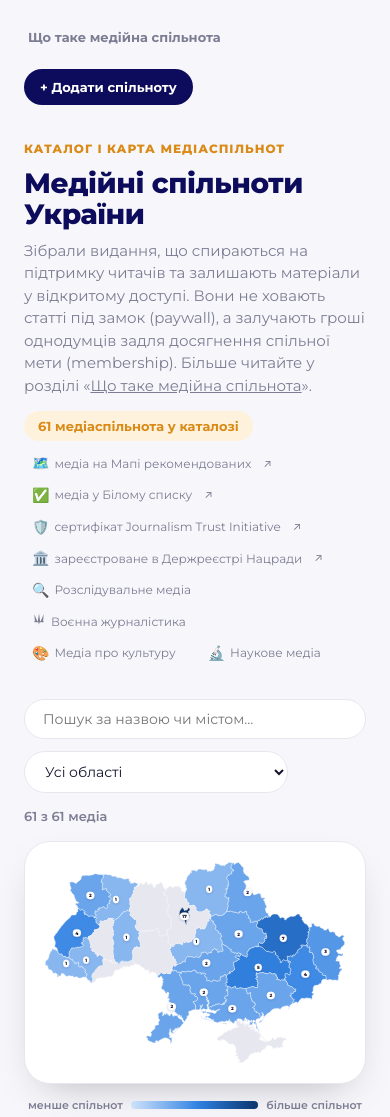
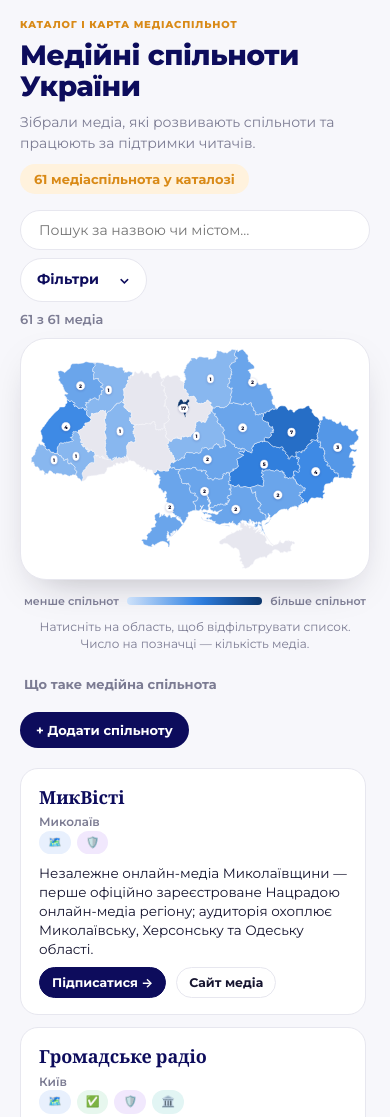
Before and after one commit to Ianitskyi/promedia-communities, a plain HTML site: page index.html in a window 390 px wide. Shown: the top 1117 px of the page. Drawn offline with nearby package versions, Linux system fonts and the light colour scheme; a web font is replaced by a local one.

Commit message:
Bring community map forward with compact intro and collapsible filters

```diff
--- a/css/style.css
+++ b/css/style.css
@@ -1355,3 +1355,35 @@ a.badge:hover {
   .network-nav { padding-inline: 16px; gap: 6px 15px; }
   .network-footer { gap: 8px 14px; }
 }
+
+/* Compact map entry: keep the catalog visible before secondary actions. */
+.hero { padding-top: 22px; }
+.catalog-controls { margin-top: 12px; display: block; }
+.catalog-controls .search-input { width: 100%; min-width: 0; }
+.catalog-filters { margin-top: 8px; }
+.catalog-filters > summary {
+  display: flex; align-items: center; gap: 8px; width: fit-content;
+  min-height: 44px; padding: 8px 16px; border: 1.5px solid var(--border);
+  border-radius: 22px; background: var(--card); color: var(--ink);
+  font-size: 14px; font-weight: 700; cursor: pointer; list-style: none;
+}
+.catalog-filters > summary::-webkit-details-marker { display: none; }
+.catalog-filters > summary::after { content: "⌄"; margin-left: 12px; }
+.catalog-filters[open] > summary::after { content: "⌃"; }
+.catalog-filters > summary:focus-visible { outline: 2px solid var(--ink); outline-offset: 3px; }
+.filter-options { padding: 12px 0 4px; }
+.filter-options .select-input { max-width: 100%; min-height: 44px; }
+.filter-options .legend-filter-btn { min-height: 44px; text-align: left; }
+#active-filter-count { border-radius: 999px; padding: 1px 7px; background: var(--accent-tint); }
+.catalog-controls + .results-count { margin-top: 8px; }
+.map-actions { padding: 14px 0 0; gap: 10px 16px; }
+.map-actions .nav-link { font-size: 13px; }
+@media (max-width: 600px) {
+  .hero { padding: 18px 20px 4px; }
+  .hero .eyebrow { font-size: 10px; margin-bottom: 8px; }
+  .hero .lede { font-size: 14px; }
+  .hero-stat { margin-top: 10px; }
+  .catalog-controls, .catalog-controls + .results-count, .catalog-layout { padding-left: 20px; padding-right: 20px; }
+  .catalog-layout { margin-top: 10px; }
+  .oblast-map { padding: 10px; }
+}
--- a/index.html
+++ b/index.html
@@ -24,66 +24,65 @@
 <link rel="alternate" hreflang="crh" href="https://communities.promedia.report/crh/" />
 <link rel="alternate" hreflang="x-default" href="https://communities.promedia.report/" />
 <link rel="icon" href="favicon.png" type="image/png" />
-<link rel="stylesheet" href="css/style.css?v=20261002-paths" />
+<link rel="stylesheet" href="css/style.css?v=20261114-compact-map" />
 <!-- Google tag (gtag.js) -->
 <script async src="https://news.promedia.report/js/promedia-analytics.js"></script>
 </head>
 <body>
 <promedia-global-header></promedia-global-header>
 
-<div class="utility-bar">
 
-  <a class="nav-link" href="#about-communities" data-i18n="nav.aboutCommunities">Що таке медійна спільнота</a>
-  <a class="add-btn" href="add/" data-i18n="nav.addCommunity">+ Додати спільноту</a>
-
-</div>
 
 
 
 <section class="hero" id="top">
   <div class="eyebrow" data-i18n="hero.eyebrow">Каталог і карта медіаспільнот</div>
   <h1 data-i18n="hero.title">Медійні спільноти України</h1>
-  <p class="lede" data-i18n-html="hero.ledeHtml">
-    Зібрали видання, що спираються на підтримку читачів та залишають матеріали у відкритому доступі. Вони не ховають статті під замок (paywall), а залучають гроші однодумців задля досягнення спільної мети (membership). Більше читайте у розділі «<a href="#about-communities">Що таке медійна спільнота</a>».
-  </p>
+  <p class="lede" data-i18n-html="hero.ledeHtml">Зібрали медіа, які розвивають спільноти та працюють за підтримки читачів.</p>
   <p class="hero-stat" id="hero-stat"></p>
+
+</section>
+
+<div class="controls catalog-controls">
+  <input class="search-input" id="search" type="search" aria-label="Пошук за назвою чи містом…" data-i18n-aria-label="controls.searchPlaceholder" placeholder="Пошук за назвою чи містом…" data-i18n-placeholder="controls.searchPlaceholder" />
+  <details class="catalog-filters" id="catalog-filters">
+    <summary><span data-i18n="controls.filters">Фільтри</span><span id="active-filter-count" hidden></span></summary>
+    <div class="filter-options">
+  <select class="select-input" id="region-filter" aria-label="Усі області" data-i18n-aria-label="controls.allRegions">
+    <option value="" data-i18n="controls.allRegions">Усі області</option>
+  </select>
   <div class="badge-legend" id="badge-legend">
     <span class="legend-item">
-      <button type="button" class="legend-filter-btn" data-filter="badge:recommended"><span class="legend-emoji">🗺️</span> <span data-i18n="legend.recommended">медіа на Мапі рекомендованих</span></button>
+      <button type="button" class="legend-filter-btn" aria-pressed="false" data-filter="badge:recommended"><span class="legend-emoji">🗺️</span> <span data-i18n="legend.recommended">медіа на Мапі рекомендованих</span></button>
       <a class="legend-external" href="https://map.detector.media/" target="_blank" rel="noopener" title="map.detector.media">↗</a>
     </span>
     <span class="legend-item">
-      <button type="button" class="legend-filter-btn" data-filter="badge:whitelist"><span class="legend-emoji">✅</span> <span data-i18n="legend.whitelist">медіа у Білому списку</span></button>
+      <button type="button" class="legend-filter-btn" aria-pressed="false" data-filter="badge:whitelist"><span class="legend-emoji">✅</span> <span data-i18n="legend.whitelist">медіа у Білому списку</span></button>
       <a class="legend-external" href="https://imi.org.ua/doslidzhennya-standartiv" target="_blank" rel="noopener" title="imi.org.ua">↗</a>
     </span>
     <span class="legend-item">
-      <button type="button" class="legend-filter-btn" data-filter="badge:jti"><span class="legend-emoji">🛡️</span> <span data-i18n="legend.jti">сертифікат Journalism Trust Initiative</span></button>
+      <button type="button" class="legend-filter-btn" aria-pressed="false" data-filter="badge:jti"><span class="legend-emoji">🛡️</span> <span data-i18n="legend.jti">сертифікат Journalism Trust Initiative</span></button>
       <a class="legend-external" href="https://journalismtrustinitiative.org/" target="_blank" rel="noopener" title="journalismtrustinitiative.org">↗</a>
     </span>
     <span class="legend-item">
-      <button type="button" class="legend-filter-btn" data-filter="badge:registered"><span class="legend-emoji">🏛️</span> <span data-i18n="legend.registered">зареєстроване в Держреєстрі Нацради</span></button>
+      <button type="button" class="legend-filter-btn" aria-pressed="false" data-filter="badge:registered"><span class="legend-emoji">🏛️</span> <span data-i18n="legend.registered">зареєстроване в Держреєстрі Нацради</span></button>
       <a class="legend-external" href="https://webportal.nrada.gov.ua/derzhavnyj-reyestr-sub-yektiv-informatsijnoyi-diyalnosti-u-sferi-telebachennya-i-radiomovlennya/" target="_blank" rel="noopener" title="webportal.nrada.gov.ua">↗</a>
     </span>
     <span class="legend-item">
-      <button type="button" class="legend-filter-btn" data-filter="tag:investigative"><span class="legend-emoji">🔍</span> <span data-i18n="tags.investigative">Розслідувальне медіа</span></button>
+      <button type="button" class="legend-filter-btn" aria-pressed="false" data-filter="tag:investigative"><span class="legend-emoji">🔍</span> <span data-i18n="tags.investigative">Розслідувальне медіа</span></button>
     </span>
     <span class="legend-item">
-      <button type="button" class="legend-filter-btn" data-filter="tag:warJournalism"><span class="legend-emoji"><svg class="tag-icon" viewBox="0 0 24 24" width="14" height="14" fill="currentColor" aria-hidden="true"><path d="M5,14 L9,14 L4,2 Z M10,14 L14,14 L12,1 Z M15,14 L19,14 L20,2 Z M4,14 L20,14 L20,16 L4,16 Z M11,16 L13,16 L12,20 Z"/></svg></span> <span data-i18n="tags.warJournalism">Воєнна журналістика</span></button>
+      <button type="button" class="legend-filter-btn" aria-pressed="false" data-filter="tag:warJournalism"><span class="legend-emoji"><svg class="tag-icon" viewBox="0 0 24 24" width="14" height="14" fill="currentColor" aria-hidden="true"><path d="M5,14 L9,14 L4,2 Z M10,14 L14,14 L12,1 Z M15,14 L19,14 L20,2 Z M4,14 L20,14 L20,16 L4,16 Z M11,16 L13,16 L12,20 Z"/></svg></span> <span data-i18n="tags.warJournalism">Воєнна журналістика</span></button>
     </span>
     <span class="legend-item">
-      <button type="button" class="legend-filter-btn" data-filter="tag:culture"><span class="legend-emoji">🎨</span> <span data-i18n="tags.culture">Медіа про культуру</span></button>
+      <button type="button" class="legend-filter-btn" aria-pressed="false" data-filter="tag:culture"><span class="legend-emoji">🎨</span> <span data-i18n="tags.culture">Медіа про культуру</span></button>
     </span>
     <span class="legend-item">
-      <button type="button" class="legend-filter-btn" data-filter="tag:science"><span class="legend-emoji">🔬</span> <span data-i18n="tags.science">Наукове медіа</span></button>
+      <button type="button" class="legend-filter-btn" aria-pressed="false" data-filter="tag:science"><span class="legend-emoji">🔬</span> <span data-i18n="tags.science">Наукове медіа</span></button>
     </span>
   </div>
-</section>
-
-<div class="controls">
-  <input class="search-input" id="search" type="text" placeholder="Пошук за назвою чи містом…" data-i18n-placeholder="controls.searchPlaceholder" />
-  <select class="select-input" id="region-filter">
-    <option value="" data-i18n="controls.allRegions">Усі області</option>
-  </select>
+    </div>
+  </details>
 </div>
 
 <p class="results-count" id="results-count"></p>
@@ -92,6 +91,12 @@
   <div class="oblast-map-wrap">
     <div class="oblast-map" id="oblast-map" aria-label="Контурна карта областей України" data-i18n-aria-label="map.ariaLabel"></div>
     <p class="map-hint" id="map-hint" data-i18n="map.hint">Натисніть на область, щоб відфільтрувати список. Число на позначці — кількість медіа.</p>
+<div class="utility-bar map-actions">
+
+  <a class="nav-link" href="#about-communities" data-i18n="nav.aboutCommunities">Що таке медійна спільнота</a>
+  <a class="add-btn" href="add/" data-i18n="nav.addCommunity">+ Додати спільноту</a>
+
+</div>
   </div>
   <div class="card-list" id="card-list"></div>
 </div>
@@ -211,9 +216,9 @@
 
 
 
-<script src="js/i18n.js?v=20261002-paths"></script>
-<script src="js/app.js?v=20261002-paths"></script>
-<script src="js/community-analysis.js?v=20261002-paths"></script>
+<script src="js/i18n.js?v=20261114-compact-map"></script>
+<script src="js/app.js?v=20261114-compact-map"></script>
+<script src="js/community-analysis.js?v=20261114-compact-map"></script>
 <script defer src="https://news.promedia.report/js/promedia-memorial-popup.js"></script>
 <promedia-global-footer></promedia-global-footer>
 <script defer src="https://news.promedia.report/js/promedia-global-shell.js"></script>
--- a/js/app.js
+++ b/js/app.js
@@ -266,6 +266,13 @@
     document.getElementById("results-count").textContent =
       t("results.count", { count: state.filtered.length, total: state.all.length });
 
+    var filterCount = document.getElementById("active-filter-count");
+    if (filterCount) {
+      var activeCount = Object.keys(state.activeFilters).length + (state.regionSlug ? 1 : 0);
+      filterCount.textContent = activeCount;
+      filterCount.hidden = !activeCount;
+    }
+
     var heroStat = document.getElementById("hero-stat");
     if (heroStat) {
       heroStat.textContent = state.all.length
@@ -430,6 +437,7 @@
           state.activeFilters[key] = true;
           btn.classList.add("active");
         }
+        btn.setAttribute("aria-pressed", btn.classList.contains("active") ? "true" : "false");
         render();
       });
     }
--- a/js/i18n.js
+++ b/js/i18n.js
@@ -19,7 +19,7 @@ const I18N = {
     hero: {
       eyebrow: "Каталог і карта медіаспільнот",
       title: "Медійні спільноти України",
-      ledeHtml: "Зібрали видання, що спираються на підтримку читачів та залишають матеріали у відкритому доступі. Вони не ховають статті під замок (paywall), а залучають гроші однодумців задля досягнення спільної мети (membership). Більше читайте у розділі «<a href=\"#about-communities\">Що таке медійна спільнота</a>».",
+      ledeHtml: "Зібрали медіа, які розвивають спільноти та працюють за підтримки читачів.",
       stat: {
         one: "{count} медіаспільнота у каталозі",
         few: "{count} медіаспільноти у каталозі",
@@ -51,6 +51,7 @@ const I18N = {
       }
     },
     controls: {
+      filters: "Фільтри",
       searchPlaceholder: "Пошук за назвою чи містом…",
       allRegions: "Усі області"
     },
@@ -231,7 +232,7 @@ const I18N = {
     hero: {
       eyebrow: "Catalog and map of media communities",
       title: "Media Communities of Ukraine",
-      ledeHtml: "We've gathered outlets that rely on reader support and keep their content freely accessible. They don't lock articles behind a paywall — instead, they raise money from like-minded supporters to pursue a shared goal (membership). Read more in the “<a href=\"#about-communities\">What is a media community</a>” section.",
+      ledeHtml: "Discover media outlets that build communities and rely on reader support.",
       stat: {
         one: "{count} media community in the catalog",
         many: "{count} media communities in the catalog"
@@ -262,6 +263,7 @@ const I18N = {
       }
     },
     controls: {
+      filters: "Filters",
       searchPlaceholder: "Search by name or city…",
       allRegions: "All oblasts"
     },
@@ -444,7 +446,7 @@ const I18N = {
     hero: {
       eyebrow: "Mediya cemaatleriniñ katalogı ve haritası",
       title: "Ukrayinanıñ mediya cemaatleri",
-      ledeHtml: "Oquyıcılarnıñ yardımına tayanğan ve materiallarını açıq erişimde qaldırğan neşirlerni topladıq. Olar maqalelerni kilit altına (paywall) saqlamay, belki fikirdeşlerniñ paralarını umumiy maqsatqa irişmek içün celp eteler (membership). Daha ziyade «<a href=\"#about-communities\">Mediya cemaati ne demek</a>» bölüginde oquñız.",
+      ledeHtml: "Cemaatlarnı inkişaf ettirgen ve oquyıcılarnıñ yardımına tayanğan mediyalarnı topladıq.",
       stat: {
         one: "Katalogda {count} mediya cemaati",
         few: "Katalogda {count} mediya cemaati",
@@ -476,6 +478,7 @@ const I18N = {
       }
     },
     controls: {
+      filters: "Süzgüçler",
       searchPlaceholder: "Ad ya da şeer boyunca qıdıruv…",
       allRegions: "Episi vilâyetler"
     },
```
Also changed, not shown: crh/index.html (+32 -27 lines), en/index.html (+32 -27 lines).
